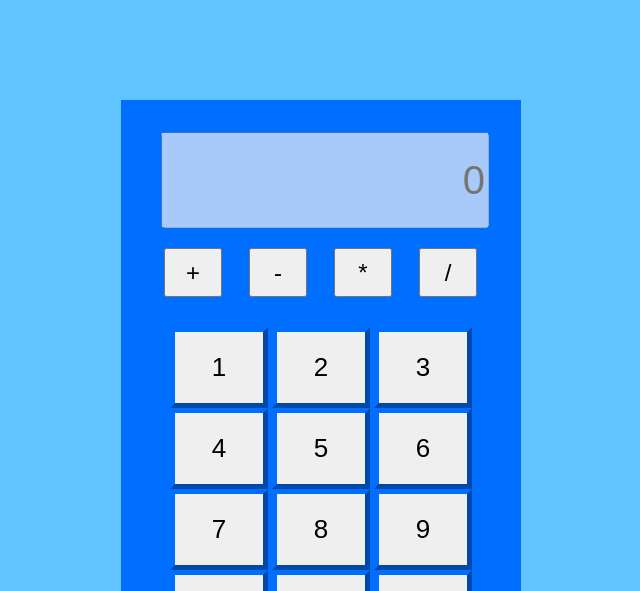
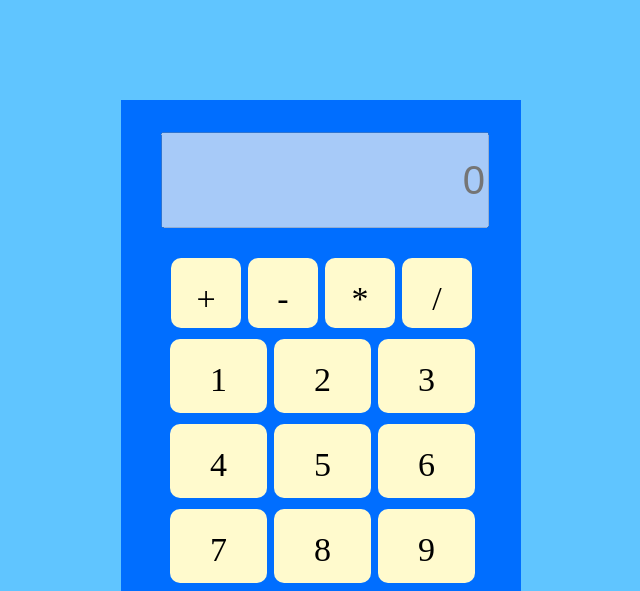
Before and after one commit to Jaderson619/CalculadoraTop, a plain HTML site: page index.htm in a window 1280 px wide. Shown: the top 591 px of the page, without its empty margins (319-959 px from the left). Drawn offline with Linux system fonts and the light colour scheme.

Commit message:
CalculadoraQuasePronta

```diff
--- a/app.js
+++ b/app.js
@@ -1,12 +1,35 @@
-function addValor(valor) {
+function insereValorClicado(valor) {
 	document.getElementById("EntradaDados").value += valor
 }
 
-function Calcular() {
+function calcular() {
 	var valor = document.getElementById("EntradaDados").value
+	console.log(valor)
+	if (valor == "")
+	{
+		console.log(valor)
+	} else {
 	document.getElementById("EntradaDados").value = eval(valor)
+	}
 }
 
-function Limpar() {
+function limpar() {
     document.getElementById("EntradaDados").value = ''
 }
+
+document.onkeypress = function verificaTeclaPressionada(){
+	var teclaEmUnicode = window.event.keyCode
+	var teclaConvertidaChar = String.fromCharCode(teclaEmUnicode)
+	if(teclaEmUnicode >= 48 && teclaEmUnicode <= 57
+		|| teclaEmUnicode == 42
+		|| teclaEmUnicode == 43
+		|| teclaEmUnicode == 45
+		|| teclaEmUnicode == 47)
+	{
+		document.getElementById("EntradaDados").value += teclaConvertidaChar
+	}
+	else if(teclaEmUnicode == 13)
+	{
+		calcular()
+	}
+}
--- a/index.htm
+++ b/index.htm
@@ -11,24 +11,24 @@
     <div id = "ContainerPrincipal">
         <input type="string" id = "EntradaDados" placeholder="0" disabled="true">
         <div class = "BotoesOperacoes">
-            <input onclick="addValor('+')" type="button" value="+">
-            <input onclick="addValor('-')" type="button" value="-">
-            <input onclick="addValor('*')" type="button" value="*">
-            <input onclick="addValor('/')" type="button" value="/">
+            <span onclick="insereValorClicado('+')" type="button" value="+">+</span>
+            <span onclick="insereValorClicado('-')" type="button" value="-">-</span>
+            <span onclick="insereValorClicado('*')" type="button" value="*">*</span>
+            <span onclick="insereValorClicado('/')" type="button" value="/">/</span>
         </div>
         <div class = "TecladoNumerico">
-            <input onclick="addValor('1')" type="button" value="1">
-            <input onclick="addValor('2')" type="button" value="2">
-            <input onclick="addValor('3')" type="button" value="3">
-            <input onclick="addValor('4')" type="button" value="4">
-            <input onclick="addValor('5')" type="button" value="5">
-            <input onclick="addValor('6')" type="button" value="6">
-            <input onclick="addValor('7')" type="button" value="7">
-            <input onclick="addValor('8')" type="button" value="8">
-            <input onclick="addValor('9')" type="button" value="9">
-            <input onclick="Limpar()" type="button" value="AC">
-            <input onclick="addValor('0')" type="button" value="0">
-            <input onclick="Calcular()" type="button" value="=">
+            <span onclick="insereValorClicado('1')" type="button" value="1">1</span>
+            <span onclick="insereValorClicado('2')" type="button" value="2">2</span>
+            <span onclick="insereValorClicado('3')" type="button" value="3">3</span>
+            <span onclick="insereValorClicado('4')" type="button" value="4">4</span>
+            <span onclick="insereValorClicado('5')" type="button" value="5">5</span>
+            <span onclick="insereValorClicado('6')" type="button" value="6">6</span>
+            <span onclick="insereValorClicado('7')" type="button" value="7">7</span>
+            <span onclick="insereValorClicado('8')" type="button" value="8">8</span>
+            <span onclick="insereValorClicado('9')" type="button" value="9">9</span>
+            <span onclick="limpar()" type="button" value="AC">AC</span>
+            <span onclick="insereValorClicado('0')" type="button" value="0">0</span>
+            <span onclick="calcular()" type="button" value="=">=</span>
         </div>
     </div>
     <script src="app.js"></script>
--- a/main.css
+++ b/main.css
@@ -24,17 +24,31 @@ body {
 .BotoesOperacoes {
     padding: 5%;
 }
-.BotoesOperacoes input {
-    width: 58px;
-    height: 49px;
-    margin-left: 23px;
-    font-size: 24px;
+.BotoesOperacoes span {
+    float: left;
+    position: relative;
+    text-align: center;
+    width: 70px;
+    line-height: 82px;
+    height: 70px;
+    margin: 0 7px 11px 0;
+    transform: translate(30px, 10px);
+    font-size: 34px;
+    border-radius: 10px;
+    user-select: none;
+    background-color: lemonchiffon;
 }
-.TecladoNumerico input {
-    width: 98px;
-    height: 81px;
+.TecladoNumerico span {
+    float: left;
+    position: relative;
+    text-align: center;
+    width: 97px;
+    line-height: 82px;
+    height: 74px;
+    margin: 0 7px 11px 0;
     transform: translate(49px, 10px);
-    border-color: rgb(0, 110, 255);
-    border-width: 5px;
-    font-size: 26px;
+    font-size: 34px;
+    border-radius: 10px;
+    user-select: none;
+    background-color: lemonchiffon;
 }
```
